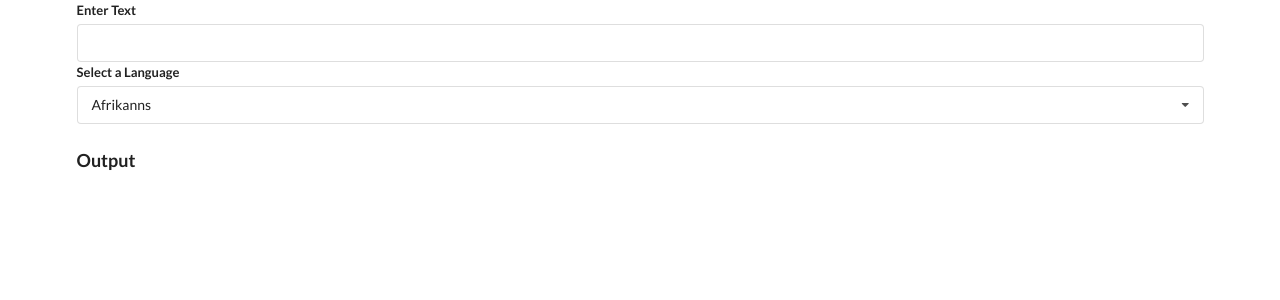
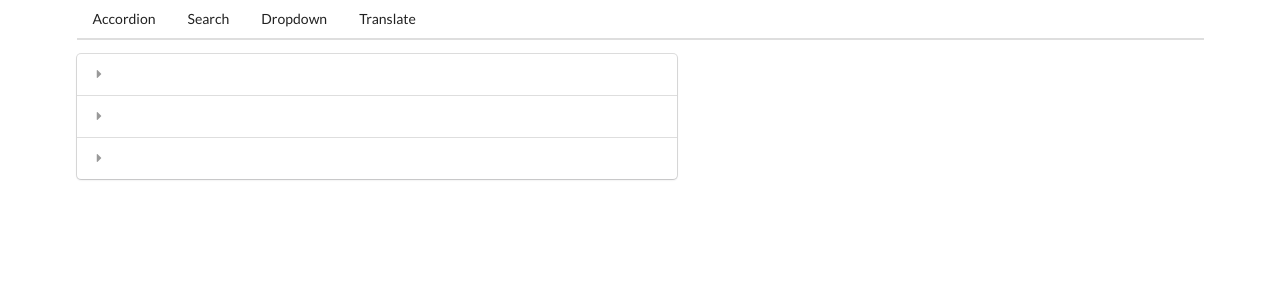
Before and after one commit to bigal2331/react-practice, a React (Create React App) app: page / in a window 1280 px wide. Shown: the top 300 px of the page. Built offline with nearby package versions, Linux system fonts and the light colour scheme.

Commit message:
implemented navigation

```diff
--- /dev/null
+++ b/src/components/Accordion.js
@@ -0,0 +1,26 @@
+import React, { useState } from "react";
+
+const Accordion = ({ items }) => {
+  const [activeIndex, setActiveIndex] = useState(null);
+  const onTitleClick = (idx) => {
+    console.log(idx);
+    setActiveIndex(idx);
+  };
+  const renderedItems = items.map((item, idx) => {
+    const active = idx === activeIndex ? "active" : "";
+    return (
+      <React.Fragment key={item.title}>
+        <div onClick={() => onTitleClick(idx)} className={`title ${active}`}>
+          <i className="dropdown icon"></i>
+          {item.title}
+        </div>
+        <div className={`content ${active}`}>
+          <p>{item.content}</p>
+        </div>
+      </React.Fragment>
+    );
+  });
+  return <div className="ui styled accordion">{renderedItems}</div>;
+};
+
+export default Accordion;
--- a/src/components/App.js
+++ b/src/components/App.js
@@ -1,25 +1,38 @@
 import React, { useState } from "react";
-// import SearchBar from "./SearchBar";
-// import DropDown from "./Dropdown";
+import SearchBar from "./SearchBar";
+import Accordion from "./Accordion";
+import DropDown from "./Dropdown";
+import Route from "./Route";
 import Translate from "./T";
+import Header from "./Header";
 
 const items = [
   { label: "Red", value: "red" },
   { label: "Blue", value: "blue" },
-  { label: "Green", value: "green" },
+  { label: "Green", value: "green" }
 ];
 const App = (props) => {
   const [selectedColor, setColor] = useState(items[0]);
-
   return (
     <div className="ui container">
-      {/* <SearchBar /> */}
-      {/* <DropDown
-        setColor={setColor}
-        selectedColor={selectedColor}
-        options={items}
-      /> */}
-      <Translate />
+      <Header />
+      <Route path="/">
+        <Accordion items={items} />
+      </Route>
+      <Route path="/list">
+        <SearchBar />
+      </Route>
+      <Route path="/translate">
+        <Translate />
+      </Route>
+      <Route path="/dropdown">
+        <DropDown
+          label="Select a color"
+          setSelected={setColor}
+          selected={selectedColor}
+          options={items}
+        />
+      </Route>
     </div>
   );
 };
--- a/src/components/Convert.js
+++ b/src/components/Convert.js
@@ -4,23 +4,33 @@ const KEY = "AIzaSyCHUCmpR7cT_yDFHC98CZJy2LTms-IwDlM";
 
 const Convert = ({ languange, text }) => {
   const [translation, setTranslation] = useState("");
+  const [debouncedText, setDebouncedText] = useState(translation);
+  useEffect(() => {
+    const TimeoutId = setTimeout(() => {
+      setDebouncedText(text);
+    }, 500);
+
+    return () => {
+      clearTimeout(TimeoutId);
+    };
+  }, [text]);
 
   useEffect(() => {
     const translate = async () => {
-      const URL = "https://translation.googleapis.com/languange/translate/v2";
+      const URL = "https://translation.googleapis.com/language/translate/v2";
       const requestBody = {};
       const requestQueryStrings = {
         params: {
-          q: text,
+          q: debouncedText,
           target: languange.value,
           key: KEY
         }
       };
       const { data } = await axios.post(URL, requestBody, requestQueryStrings);
-      setTranslation("Hola");
+      setTranslation(data.data.translation[0].translatedText);
     };
     translate();
-  }, [languange, text]);
+  }, [languange, debouncedText]);
 
   return <div>{translation}</div>;
 };
--- /dev/null
+++ b/src/components/Header.js
@@ -0,0 +1,23 @@
+import React from "react";
+import Link from "./Link";
+
+const Header = () => {
+  return (
+    <div className="ui secondary pointing menu">
+      <Link href="/" className="item">
+        Accordion
+      </Link>
+      <Link href="/list" className="item">
+        Search
+      </Link>
+      <Link href="/dropdown" className="item">
+        Dropdown
+      </Link>
+      <Link href="/translate" className="item">
+        Translate
+      </Link>
+    </div>
+  );
+};
+
+export default Header;
--- /dev/null
+++ b/src/components/Link.js
@@ -0,0 +1,18 @@
+import React from "react";
+
+const Link = ({ className, href, children }) => {
+  const onClick = (e) => {
+    if (e.metaKey || e.ctrlKey) return;
+    e.preventDefault();
+    window.history.pushState({}, "", href);
+    const navEvent = new PopStateEvent("popstate");
+    window.dispatchEvent(navEvent);
+  };
+  return (
+    <a className={className} href={href} onClick={onClick}>
+      {children}
+    </a>
+  );
+};
+
+export default Link;
--- /dev/null
+++ b/src/components/Route.js
@@ -0,0 +1,18 @@
+import { useEffect, useState } from "react";
+
+const Route = ({ path, children }) => {
+  const [currentPath, setCurrentPath] = useState(window.location.pathname);
+  useEffect(() => {
+    const onLocationChange = () => {
+      setCurrentPath(window.location.pathname);
+    };
+    window.addEventListener("popstate", onLocationChange);
+
+    return () => {
+      window.removeEventListener("popstate", onLocationChange);
+    };
+  }, []);
+  return currentPath === path ? children : null;
+};
+
+export default Route;
```
